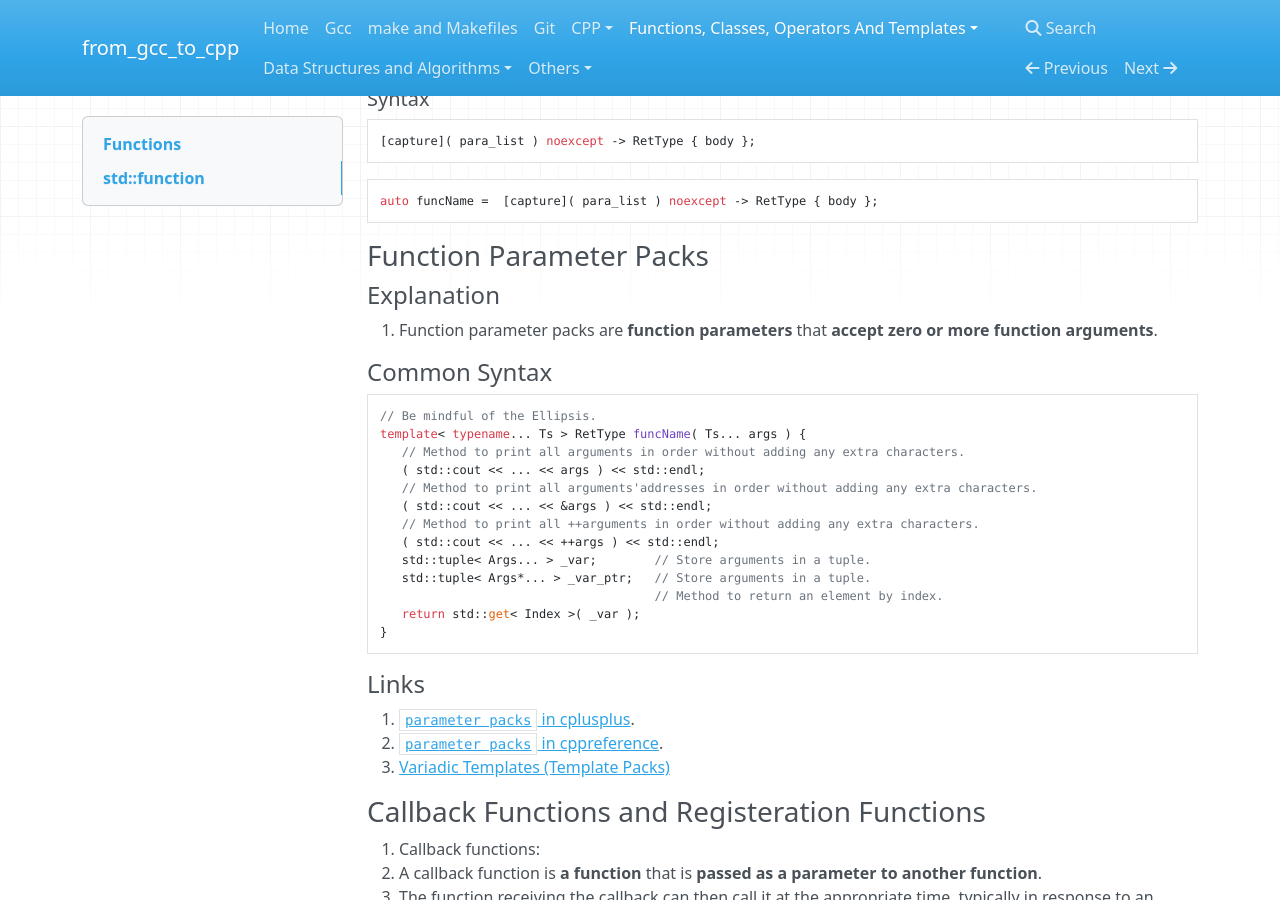
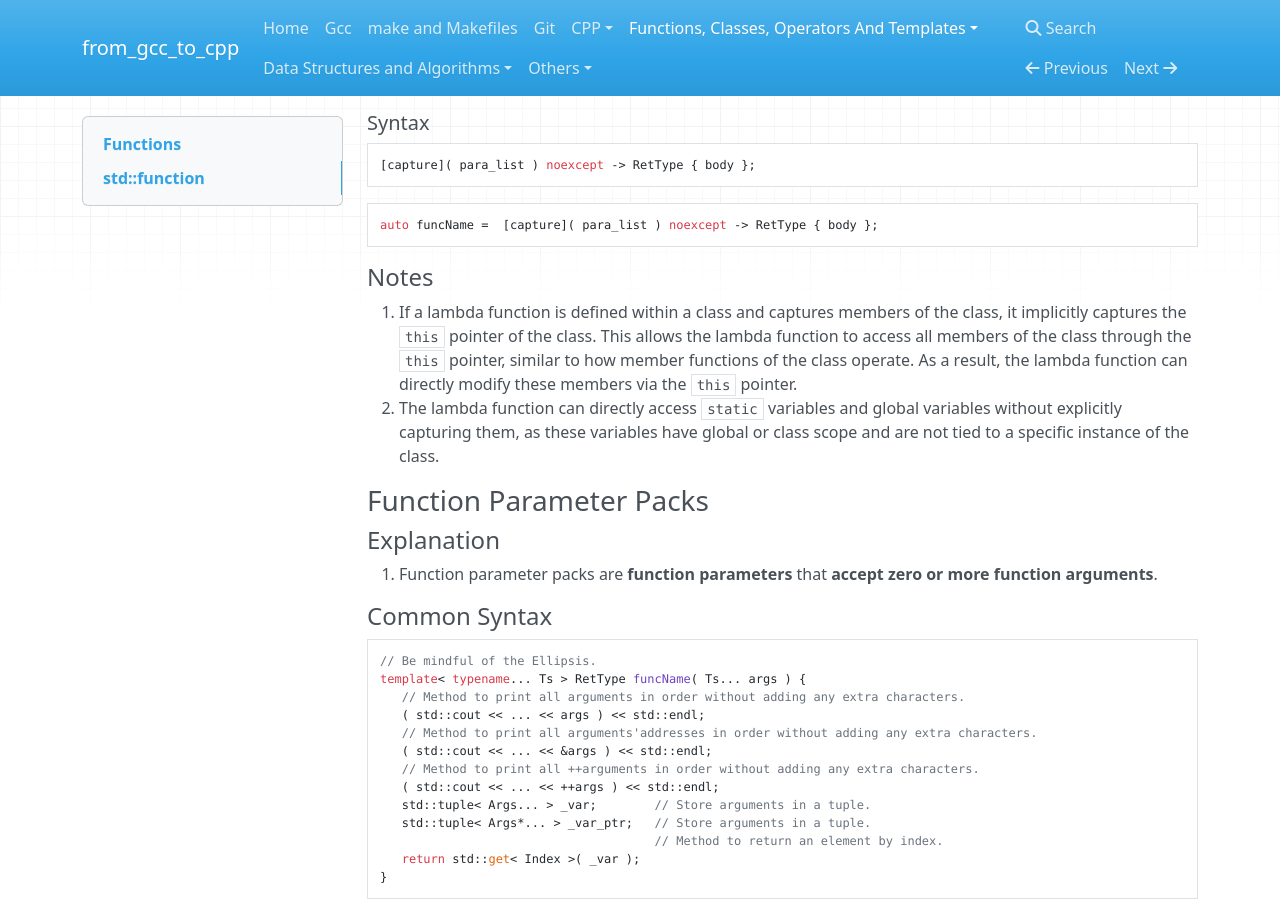
Before and after one commit to 0BananaBig0/from_gcc_to_cpp, an MkDocs documentation site: the page built from docs/Functions.md, in a window 1280 px wide and 900 px high, scrolled down 11907 px. Built offline with MkDocs 1.6.1, drawn with Linux system fonts in a browser that asks for light colours; nearby versions of some CDN libraries.

Commit message:
supplement contents related to lambdas and tempaltes

````diff
--- a/docs/Functions.md
+++ b/docs/Functions.md
@@ -64,6 +64,7 @@
     - [`noexcept` Lambda Functions](#noexcept-lambda-functions)
       - [Explanation](#explanation-10)
       - [Syntax](#syntax-4)
+    - [Notes](#notes)
   - [Function Parameter Packs](#function-parameter-packs)
     - [Explanation](#explanation-11)
     - [Common Syntax](#common-syntax)
@@ -659,6 +660,17 @@ auto funcName =  [capture]( para_list ) mutable -> RetType { body };
 auto funcName =  [capture]( para_list ) noexcept -> RetType { body };
 ```
 
+#### Notes
+
+1. If a lambda function is defined within a class and captures members of the
+   class, it implicitly captures the `this` pointer of the class. This allows
+   the lambda function to access all members of the class through the `this`
+   pointer, similar to how member functions of the class operate. As a result,
+   the lambda function can directly modify these members via the `this` pointer.
+2. The lambda function can directly access `static` variables and global
+   variables without explicitly capturing them, as these variables have global
+   or class scope and are not tied to a specific instance of the class.
+
 ### Function Parameter Packs
 
 #### Explanation
````
Also changed, not shown: README.md (+2 -1 lines).
